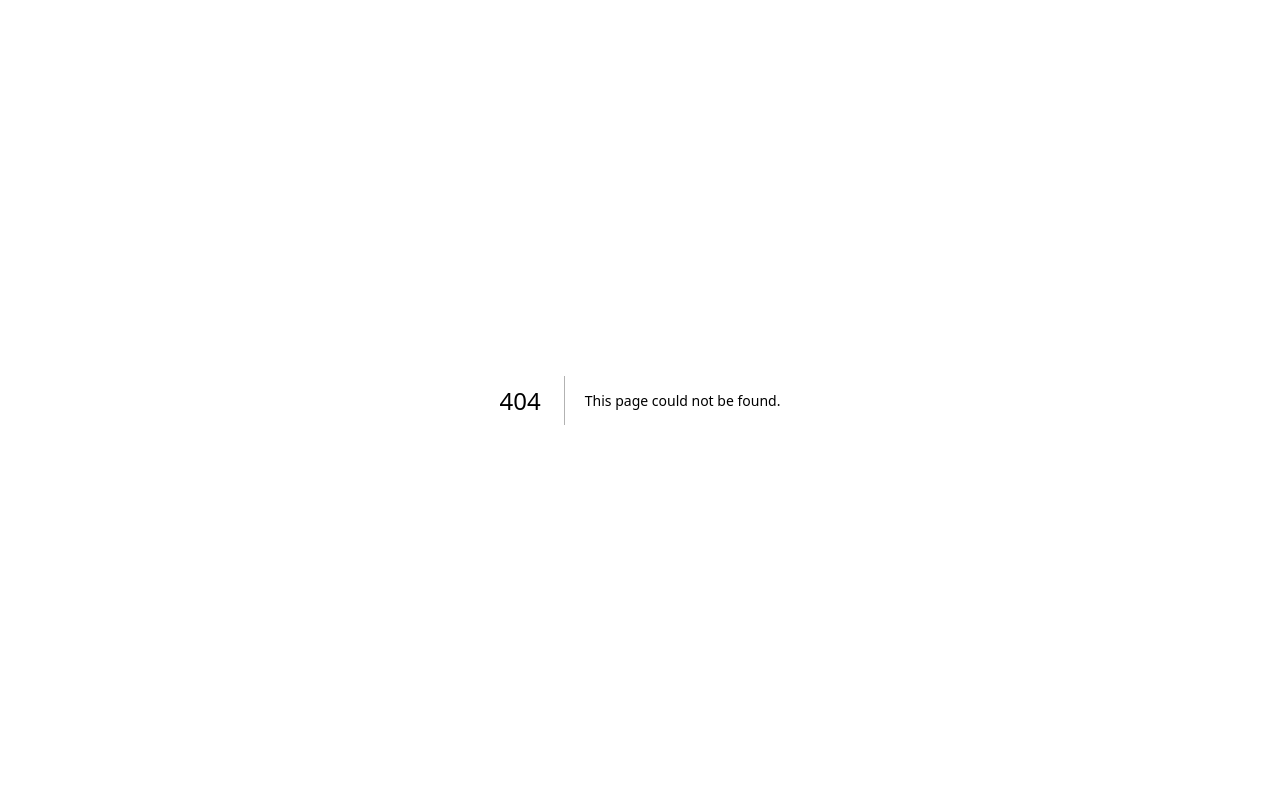
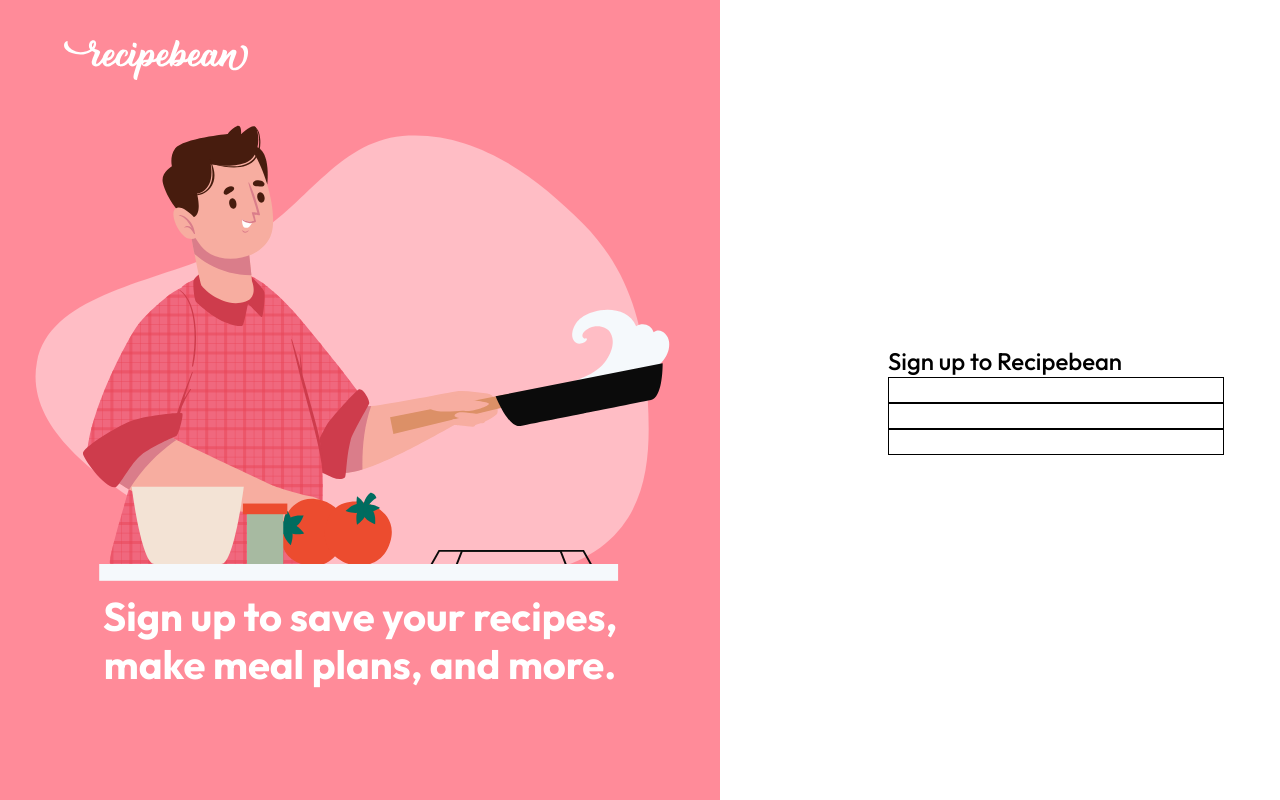
Before and after one commit to RandumbWilliam/recipebean-v2, a Next.js app in the folder web/: page /signup in a window 1280 px wide. Before the commit this address had no page. Built offline with nearby package versions, Linux system fonts and the light colour scheme.

Commit message:
feature: sign up page

```diff
--- /dev/null
+++ b/web/src/app/(auth)/components/Sidebar.tsx
@@ -0,0 +1,32 @@
+import Logo from "@/components/elements/Logo";
+import Image from "next/image";
+import Link from "next/link";
+import React from "react";
+
+interface SidebarProps {
+  imageSrc: string;
+  text?: string;
+}
+
+const Sidebar: React.FC<SidebarProps> = ({ imageSrc, text }) => {
+  return (
+    <div className="flex flex-col items-center justify-center h-full bg-brink-pink-200 w-[720px]">
+      <Link href="/">
+        <Logo className="absolute text-white h-10 top-10 left-16" />
+      </Link>
+      <Image
+        src={imageSrc}
+        alt="hero"
+        width={1000}
+        height={1000}
+        priority
+        className="max-h-[70vh] object-contain object-center 2xl:max-h-[50vh]"
+      />
+      {text && (
+        <h2 className="h2-bold max-w-xl text-white text-center">{text}</h2>
+      )}
+    </div>
+  );
+};
+
+export default Sidebar;
--- /dev/null
+++ b/web/src/app/(auth)/layout.tsx
@@ -0,0 +1,7 @@
+export default function RootLayout({
+  children,
+}: {
+  children: React.ReactNode;
+}) {
+  return <div className="flex h-screen w-full">{children}</div>;
+}
--- /dev/null
+++ b/web/src/app/(auth)/signup/page.tsx
@@ -0,0 +1,32 @@
+import Sidebar from "../components/Sidebar";
+
+const Signup = () => {
+  return (
+    <>
+      <Sidebar
+        imageSrc="/signup.svg"
+        text="Sign up to save your recipes, make meal plans, and more."
+      />
+      <div className="flex flex-1 items-center">
+        <div className="ml-28 px-14 py-7 w-full max-w-md">
+          <h2 className="text-2xl font-medium">Sign up to Recipebean</h2>
+          <form className="flex flex-col">
+            <input
+              className="border border-black"
+              type="text"
+              name="fullName"
+            />
+            <input className="border border-black" type="email" name="email" />
+            <input
+              className="border border-black"
+              type="password"
+              name="password"
+            />
+          </form>
+        </div>
+      </div>
+    </>
+  );
+};
+
+export default Signup;
--- a/web/src/components/modules/Header.tsx
+++ b/web/src/components/modules/Header.tsx
@@ -4,7 +4,7 @@ import { twTheme } from "@/lib/twConfig";
 import clsx from "clsx";
 import Link from "next/link";
 import React, { useEffect, useState } from "react";
-import { Button } from "../elements/Button";
+import { Button, buttonVariants } from "../elements/Button";
 import Logo from "../elements/Logo";
 import { IconMenu, IconX } from "../icons";
 
@@ -69,7 +69,12 @@ const Header = () => {
           </Link>
           <div className="hidden md:flex justify-end gap-3">
             <Button variant="secondary">Log In</Button>
-            <Button>Sign Up</Button>
+            <Link
+              href="/signup"
+              className={buttonVariants({ variant: "primary" })}
+            >
+              Sign Up
+            </Link>
           </div>
           <div className="md:hidden">
             <button onClick={toggleNav}>
```
Also changed, not shown: web/public/signup.svg (added).
